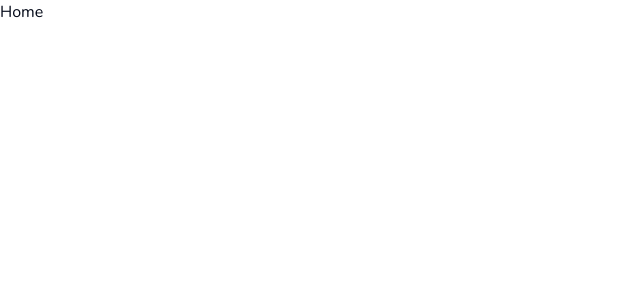
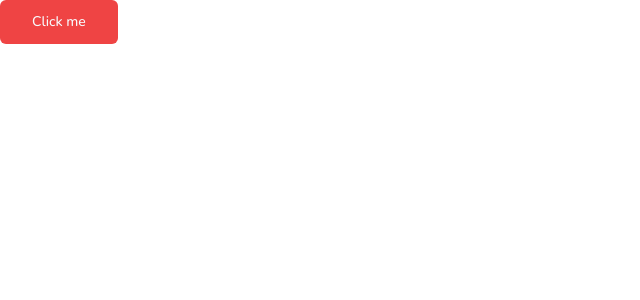
Before and after one commit to AkinAkinbobola/duolingo, a Next.js app: page / in a window 1280 px wide. Shown: the top 300 px of the page, without its empty margins (0-640 px from the left). Built offline with nearby package versions, Linux system fonts and the light colour scheme.

Commit message:
More setup

```diff
--- a/app/page.tsx
+++ b/app/page.tsx
@@ -1,9 +1,13 @@
+import { Button } from "@/components/ui/button";
+
 const Home = () => {
-    return (
-        <div>
-            Home
-        </div>
-    );
+  return (
+    <div>
+      <Button size={"lg"} variant={"destructive"}>
+        Click me
+      </Button>
+    </div>
+  );
 };
 
 export default Home;
--- /dev/null
+++ b/components/ui/button.tsx
@@ -0,0 +1,56 @@
+import * as React from "react"
+import { Slot } from "@radix-ui/react-slot"
+import { cva, type VariantProps } from "class-variance-authority"
+
+import { cn } from "@/lib/utils"
+
+const buttonVariants = cva(
+  "inline-flex items-center justify-center whitespace-nowrap rounded-md text-sm font-medium ring-offset-background transition-colors focus-visible:outline-none focus-visible:ring-2 focus-visible:ring-ring focus-visible:ring-offset-2 disabled:pointer-events-none disabled:opacity-50",
+  {
+    variants: {
+      variant: {
+        default: "bg-primary text-primary-foreground hover:bg-primary/90",
+        destructive:
+          "bg-destructive text-destructive-foreground hover:bg-destructive/90",
+        outline:
+          "border border-input bg-background hover:bg-accent hover:text-accent-foreground",
+        secondary:
+          "bg-secondary text-secondary-foreground hover:bg-secondary/80",
+        ghost: "hover:bg-accent hover:text-accent-foreground",
+        link: "text-primary underline-offset-4 hover:underline",
+      },
+      size: {
+        default: "h-10 px-4 py-2",
+        sm: "h-9 rounded-md px-3",
+        lg: "h-11 rounded-md px-8",
+        icon: "h-10 w-10",
+      },
+    },
+    defaultVariants: {
+      variant: "default",
+      size: "default",
+    },
+  }
+)
+
+export interface ButtonProps
+  extends React.ButtonHTMLAttributes<HTMLButtonElement>,
+    VariantProps<typeof buttonVariants> {
+  asChild?: boolean
+}
+
+const Button = React.forwardRef<HTMLButtonElement, ButtonProps>(
+  ({ className, variant, size, asChild = false, ...props }, ref) => {
+    const Comp = asChild ? Slot : "button"
+    return (
+      <Comp
+        className={cn(buttonVariants({ variant, size, className }))}
+        ref={ref}
+        {...props}
+      />
+    )
+  }
+)
+Button.displayName = "Button"
+
+export { Button, buttonVariants }
--- a/package.json
+++ b/package.json
@@ -9,6 +9,7 @@
     "lint": "next lint"
   },
   "dependencies": {
+    "@radix-ui/react-slot": "^1.0.2",
     "class-variance-authority": "^0.7.0",
     "clsx": "^2.1.1",
     "lucide-react": "^0.390.0",
```
Also changed, not shown: 1 other file (tests, documents, lock files or other folders).
